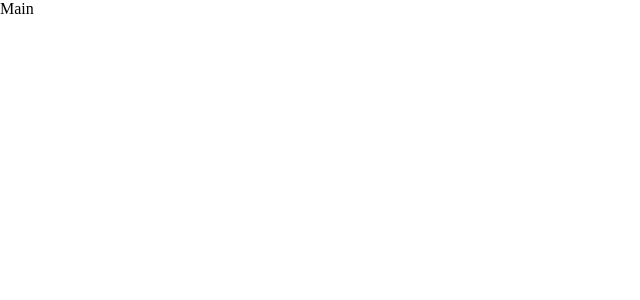
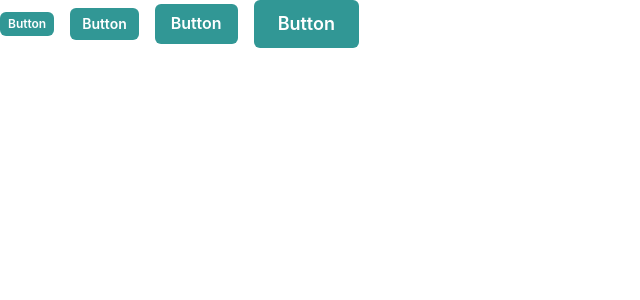
Before and after one commit to Ortvest/keytrading-ui, a React (Vite) app: page / in a window 1280 px wide. Shown: the top 300 px of the page, without its empty margins (0-640 px from the left). Built offline with nearby package versions, Linux system fonts and the light colour scheme.

Commit message:
[KTAI-2] feat: added chakra ui v2

```diff
--- a/src/main.tsx
+++ b/src/main.tsx
@@ -1,5 +1,10 @@
 import { createRoot } from 'react-dom/client';
 
+import { ChakraProvider } from '@chakra-ui/react';
 import { Main } from '@pages/Main/Main';
 
-createRoot(document.getElementById('root')!).render(<Main />);
+createRoot(document.getElementById('root')!).render(
+  <ChakraProvider>
+    <Main />
+  </ChakraProvider>
+);
--- a/src/pages/Main/Main.tsx
+++ b/src/pages/Main/Main.tsx
@@ -1,5 +1,24 @@
+import { Button, Stack } from '@chakra-ui/react';
+
 import '@shared/styles/global.css';
 
 export const Main = () => {
-  return <div>Main</div>;
+  return (
+    <div>
+      <Stack spacing={4} direction="row" align="center">
+        <Button colorScheme="teal" size="xs">
+          Button
+        </Button>
+        <Button colorScheme="teal" size="sm">
+          Button
+        </Button>
+        <Button colorScheme="teal" size="md">
+          Button
+        </Button>
+        <Button colorScheme="teal" size="lg">
+          Button
+        </Button>
+      </Stack>
+    </div>
+  );
 };
```
Also changed, not shown: package.json (+12 -8 lines), 1 other file (tests, documents, lock files or other folders).
